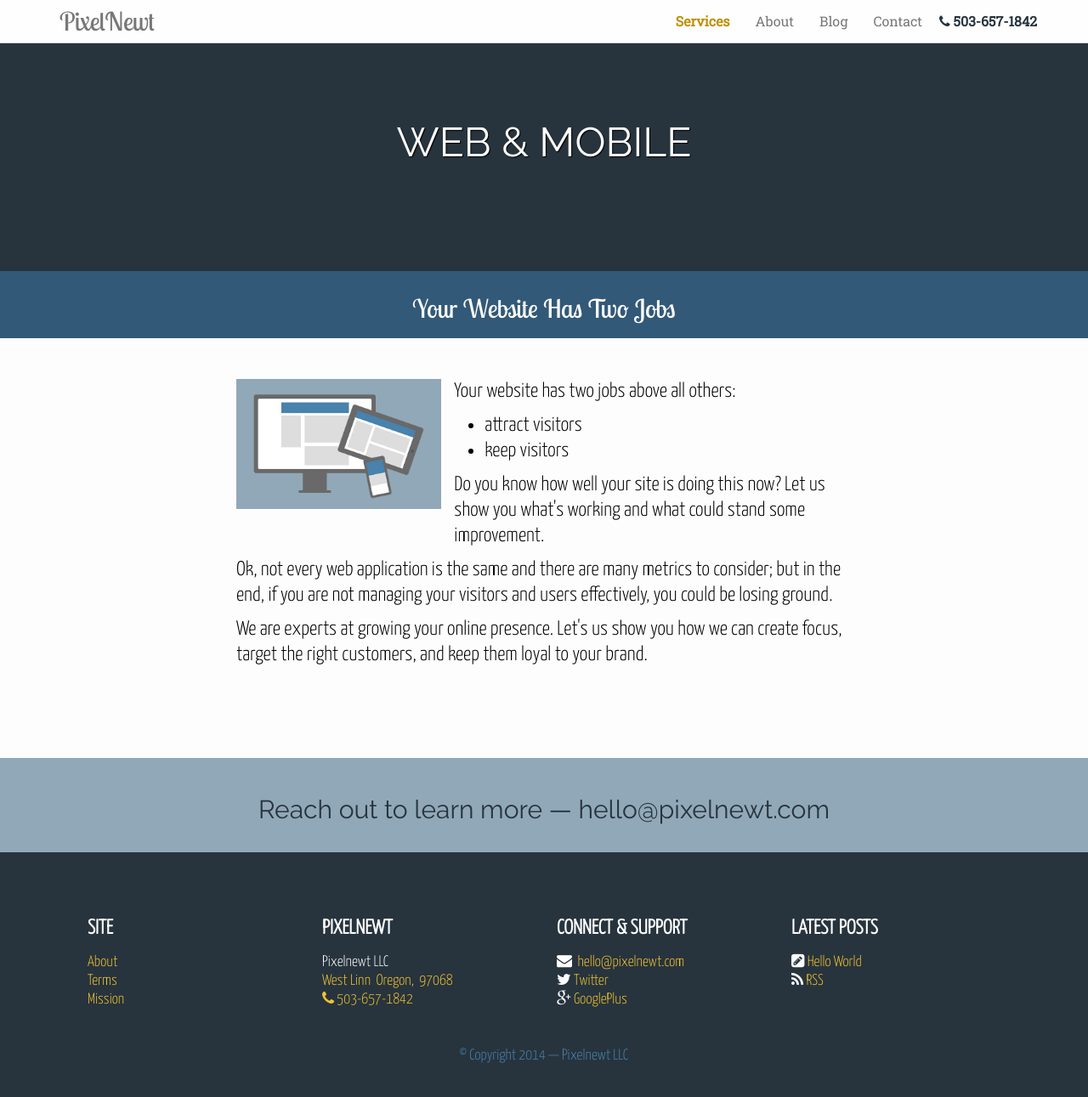
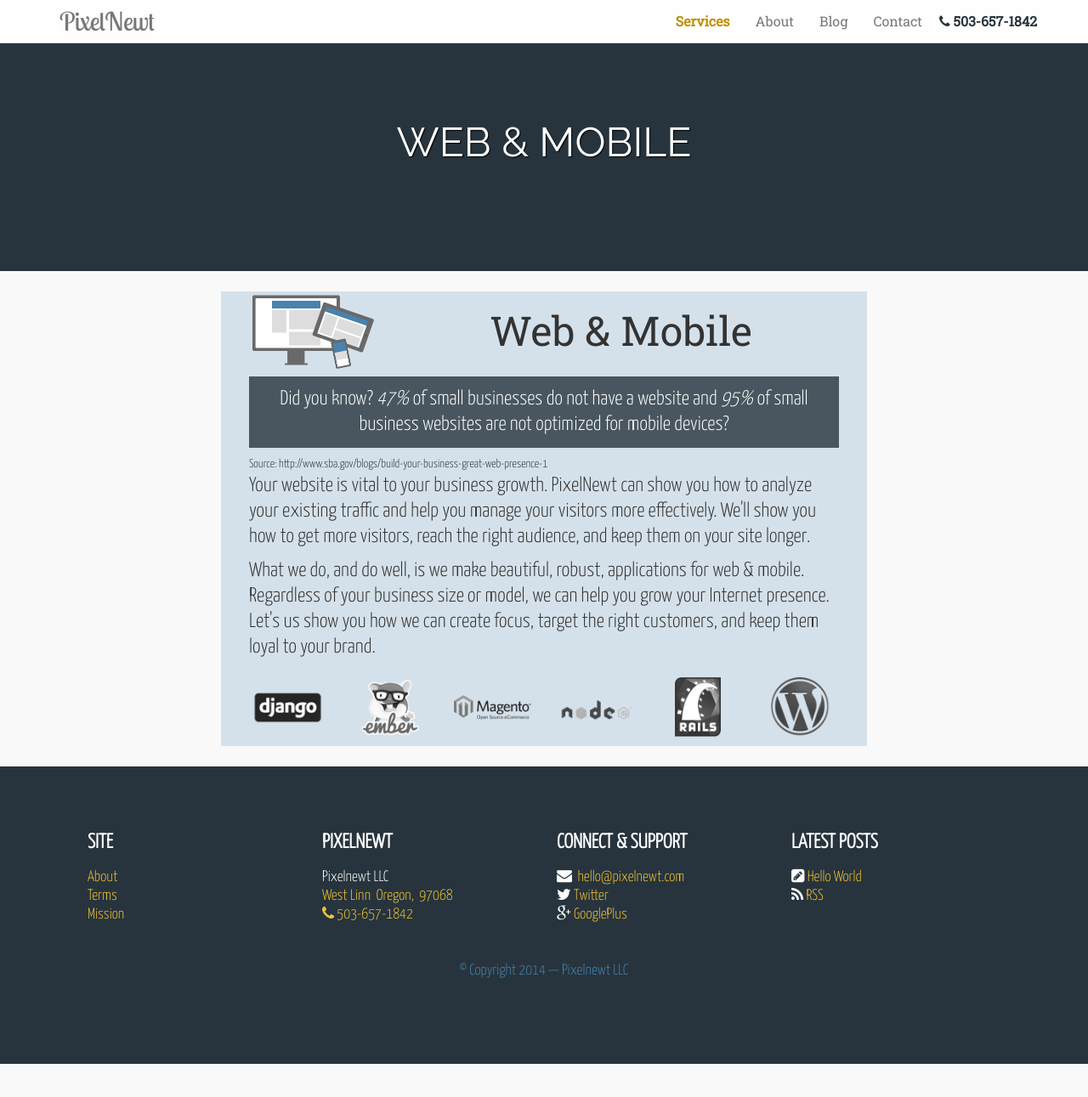
Before and after one commit to PixelNewt/pixelnewt.github.io, a Jekyll site: the page built from services/webapps.html, in a window 1280 px wide and 1353 px high. Shown: the top 1291 px of the window at 85% size. Built offline with Jekyll 4.4.1, drawn with Linux system fonts in a browser that asks for light colours.

Commit message:
Added brand logos to some of the service sections.

```diff
--- a/_includes/sections/webapps.html
+++ b/_includes/sections/webapps.html
@@ -1,36 +1,61 @@
 
-<section id="cloud-apps" class="palette background-slate-lighten-65">
-<div id="cloud-apps-banner">
+<section id="webapps" class="palette">
+<div id="webapps-banner">
 
-    <div class="container container-narrow hidden-xs">
-    <div class="row">
+  <div class="container horizontal-padding-medium container-narrow">
+  <div class="row background-opaque">
+
+  <div class="col-md-3 col-lg-3">
+    <img src="{{ site.baseurl }}/assets/img/responsive.png" class="img-responsive hidden-xs hidden-sm" alt="Web & Mobile" />
+  </div>
+
+  <div class="col-md-9 col-lg-9">
+    <h2 class="text-center">Web & Mobile</h2>
+  </div>
+
+  <div class="col-md-12 col-lg-12">
+
+    <p class="summary text-center">Did you know? <em>47%</em> of small businesses do not have a website and <em>95%</em> of small business websites are not optimized for mobile devices?</p>
+
+    <cite>Source: <a href="http://www.sba.gov/blogs/build-your-business-great-web-presence-1" target="_blank">http://www.sba.gov/blogs/build-your-business-great-web-presence-1</a></cite>
+
+    <p>Your website is vital to your business growth. {{ site.title }} can show you how to analyze your existing traffic and help you manage your visitors more effectively.  We'll show you how to get more visitors, reach the right audience, and keep them on your site longer.</p>
+
+    <p>What we do, and do well, is {{ site.tagline | downcase }}. Regardless of your business size or model, we can help you grow your Internet presence.  Let's us show you how we can create focus, target the right customers, and keep them loyal to your brand.</p>
+
+  </div><!-- /.col -->
+
+  </div><!-- /.row -->
+
+  <div class="row background-opaque">
 
     <div class="col-sm-2 col-md-2 col-lg-2">
-            <img src="/assets/img/webapps/grayscale-django.png" class="img-responsive" alt="AWS" />
+      <img src="/assets/img/webapps/grayscale-django.png" class="img-responsive" alt="Python Django" />
     </div><!-- col-sm-2 col-md-2 col-lg-2 -->
 
     <div class="col-sm-2 col-md-2 col-lg-2">
-            <img src="/assets/img/webapps/grayscale-ember.png" class="img-responsive" alt="AWS" />
+      <img src="/assets/img/webapps/grayscale-ember.png" class="img-responsive" alt="EmberJS" />
     </div><!-- col-sm-2 col-md-2 col-lg-2 -->
 
     <div class="col-sm-2 col-md-2 col-lg-2">
-            <img src="/assets/img/webapps/grayscale-magento.png" class="img-responsive" alt="AWS" />
+      <img src="/assets/img/webapps/grayscale-magento.png" class="img-responsive" alt="Magento" />
     </div><!-- col-sm-2 col-md-2 col-lg-2 -->
 
     <div class="col-sm-2 col-md-2 col-lg-2">
-            <img src="/assets/img/webapps/grayscale-nodejs.png" class="img-responsive" alt="AWS" />
+      <img src="/assets/img/webapps/grayscale-nodejs.png" class="img-responsive" alt="NodeJS" />
     </div><!-- col-sm-2 col-md-2 col-lg-2 -->
 
     <div class="col-sm-2 col-md-2 col-lg-2">
-            <img src="/assets/img/webapps/grayscale-rails.png" class="img-responsive" alt="AWS" />
+      <img src="/assets/img/webapps/grayscale-rails.png" class="img-responsive" alt="Ruby on Rails" />
     </div><!-- col-sm-2 col-md-2 col-lg-2 -->
 
     <div class="col-sm-2 col-md-2 col-lg-2">
-            <img src="/assets/img/webapps/grayscale-wordpress.png" class="img-responsive" alt="AWS" />
+      <img src="/assets/img/webapps/grayscale-wordpress.png" class="img-responsive" alt="Wordpress" />
     </div><!-- col-sm-2 col-md-2 col-lg-2 -->
 
   </div><!-- /.row -->
+
   </div><!-- /.container -->
 
-</div><!-- /#cloud-apps-banner -->
-</section><!-- /#cloud-apps -->
+</div><!-- /#webapps-banner -->
+</section><!-- /#webapps -->
--- a/contact/index.html
+++ b/contact/index.html
@@ -12,7 +12,7 @@ meta: "contact email phone address"
 
     <div class="container horizontal-padding-small">
     <div class="row">
-        <h3 class="text-center text-scriptfont">{% include blocks/phone.html %}</h3>
+        <h3 class="text-center text-scriptfont"><i class="fa fa-phone"></i>&nbsp;<a href="tel:{{ site.phone-number }}" class="light-link">{{ site.phone-string }}</a></h3>
     </div>
     </div><!-- /.container -->
 
--- a/services/webapps.html
+++ b/services/webapps.html
@@ -9,39 +9,4 @@ tagline: "Your Website Has Two Jobs"
 meta:
 ---
 
-{% include sections/page_tagline.html %}
-
-<section id="webapps" class="palette background-bright">
-<div id="webapps-banner">
-
-    <div class="container horizontal-padding-large container-narrow">
-    <div class="row">
-
-      <div class="col-md-4 col-lg-4 background-slate-lighten-45 top-pad">
-          <img src="{{ site.baseurl }}/assets/img/responsive.png" class="img-responsive hidden-xs hidden-sm" alt="Responsiveness" />
-      </div><!-- /.col -->
-
-      <div class="col-md-8 col-lg-8">
-        <p>Your website has two jobs above all others:</p>
-        <ul>
-        <li>attract visitors</li>
-        <li>keep visitors</li>
-        </ul>
-        <p>Do you know how well your site is doing this now?  Let us show you what's working and what could stand some improvement.</p>
-      </div><!-- /.col -->
-
-    </div><!-- /.row -->
-
-    <div class="row">
-
-      <p>Ok, not every web application is the same and there are many metrics to consider; but in the end, if you are not managing your visitors and users effectively, you could be losing ground.</p>
-
-      <p>We are experts at growing your online presence. Let's us show you how we can create focus, target the right customers, and keep them loyal to your brand.</p>
-
-    </div><!-- /.row -->
-    </div><!-- /.container -->
-
-</div><!-- /#webapps-banner -->
-</section><!-- /#webapps -->
-
-{% include sections/reachout.html %}
+{% include sections/webapps.html %}
```
Also changed, not shown: services/index.html (+31 -35 lines). Lines whose indentation alone changed are shown as unchanged.
